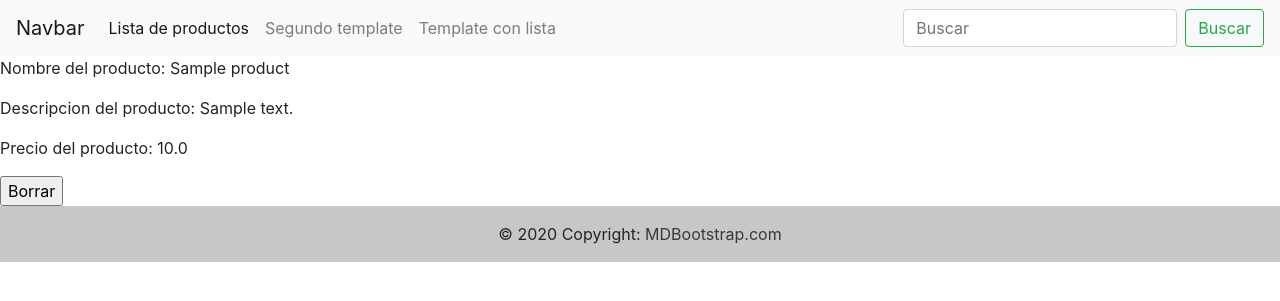
After one commit to lucacitta/Python_31090, a Django app: page /products/delete-product/1/ in a window 1280 px wide. The commit adds this page. Shown: the top 301 px of the page. Run offline with Django 4.2, Linux system fonts and the light colour scheme; tables that the repository leaves empty hold one stand-in row (values such as "Sample post").

Commit message:
delete products

```diff
--- a/ecommerce/products/urls.py
+++ b/ecommerce/products/urls.py
@@ -1,10 +1,11 @@
 from django.urls import path
-from products.views import list_products, create_product, primer_formulario, search_products
+from products.views import list_products, create_product, primer_formulario, search_products, delete_product
 
 
 urlpatterns = [
     path('list-products/', list_products, name='list_products'),
     path('create-product/', create_product, name='create_product'),
     path('primer-formulario/', primer_formulario, name='primer_formulario'),
-    path('search-products/', search_products, name='search_products')
+    path('search-products/', search_products, name='search_products'),
+    path('delete-product/<int:pk>/', delete_product, name='delete_product'),
 ]
--- a/ecommerce/products/views.py
+++ b/ecommerce/products/views.py
@@ -1,3 +1,4 @@
+from multiprocessing import context
 from django.shortcuts import redirect, render
 from products.models import Products
 from products.forms import Formulario_productos
@@ -38,9 +39,19 @@ def primer_formulario(request):
 
 def search_products(request):
     search = request.GET['search']
-    products = Products.objects.get(name__icontains=search)  #Trae los que cumplan la condicion
+    products = Products.objects.filter(name__icontains=search)  #Trae los que cumplan la condicion
     context = {'products':products}
     return render(request, 'products/search_product.html', context=context)
 
+def delete_product(request, pk):
+    if request.method == 'GET':
+        product = Products.objects.get(pk=pk)
+        context = {'product':product}
+        return render(request, 'products/delete_product.html', context=context)
+    elif request.method == 'POST':
+        product = Products.objects.get(pk=pk)
+        product.delete()
+        return redirect(list_products)
+
 
 #Products.objects.get(id=1) #Trae solo el objeto que cumpla la condicion
--- /dev/null
+++ b/ecommerce/templates/products/delete_product.html
@@ -0,0 +1,20 @@
+{% extends 'base.html' %}
+
+{% block titulo %}
+Borrar producto
+{% endblock %}
+
+{% block contenido_que_cambia %}
+
+<p>Nombre del producto: {{product.name}}</p>
+<p>Descripcion del producto: {{product.description}}</p>
+<p>Precio del producto: {{product.price}}</p>
+
+<form action="" method="POST">
+    {% csrf_token %}
+    <input type="submit" value="Borrar">
+</form>
+
+
+
+{% endblock %}
--- a/ecommerce/templates/products/products_list.html
+++ b/ecommerce/templates/products/products_list.html
@@ -13,7 +13,8 @@
             <h5 class="card-title">{{product.name}}</h5>
             <p class="card-text">Precio: {{product.price}}</p>
             <p class="card-text">Stock: {{product.stock}}</p>
-            <a href="#" class="btn btn-primary">Go somewhere</a>
+            <a href="#" class="btn btn-primary">Editar</a>
+            <a href="/products/delete-product/{{product.id}}/" class="btn btn-danger">Borrar</a>
         </div>
     </div>
     {% endfor %}
```
